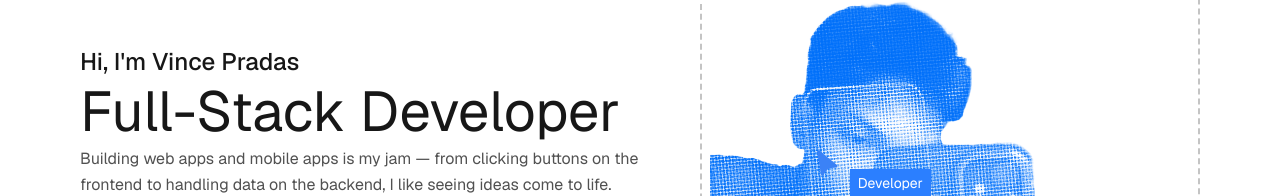
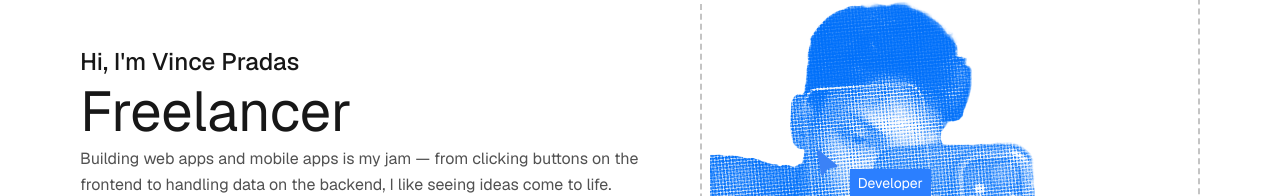
Before and after one commit to VincePradas/vincepradas.github.io, a Next.js app: page / in a window 1280 px wide. Shown: the part 249-445 px from the top of the page. Built offline with nearby package versions, Linux system fonts and the light colour scheme; no server answers; the database is empty.

Commit message:
Update Hero.tsx

```diff
--- a/src/app/sections/Hero.tsx
+++ b/src/app/sections/Hero.tsx
@@ -37,7 +37,7 @@ export default function Hero() {
           </p>
           <div className="w-full max-w-xl flex justify-center lg:justify-start">
             <RotatingText
-              text={["Full-Stack Developer", "UI/UX Designer", "Freelancer"]}
+              text={["Web Developer", "Freelancer"]}
             />
           </div>
           <p className="max-w-xl opacity-75 text-sm sm:text-base leading-relaxed px-2 sm:px-0">
```
